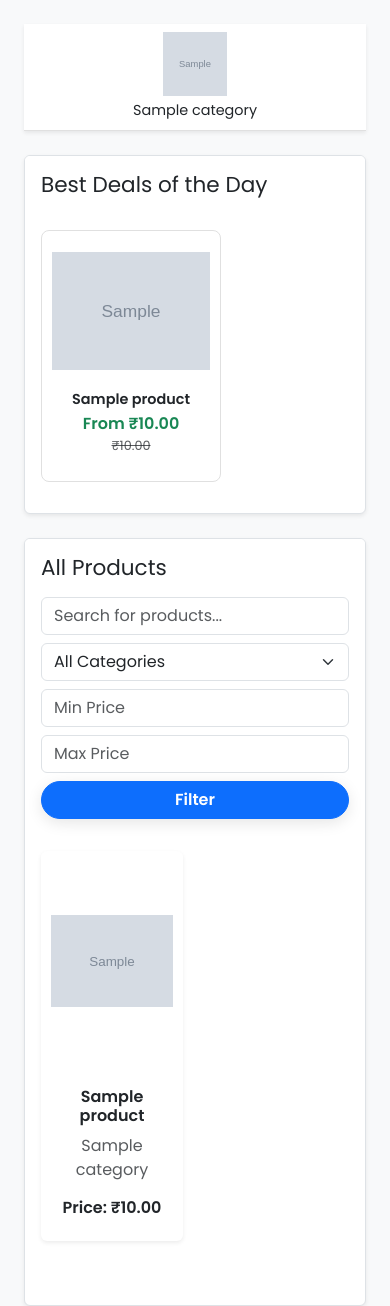
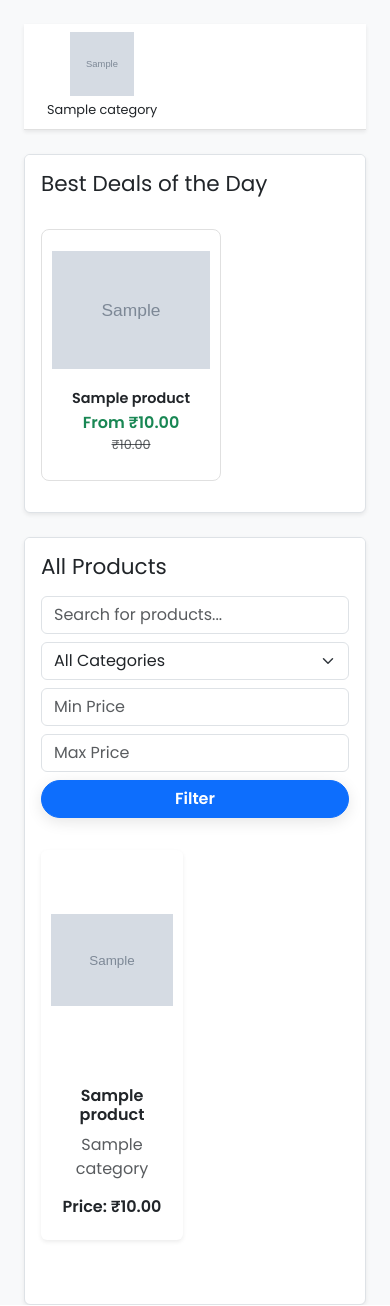
Before and after one commit to Soubhagya-biswal/my-django-store, a Django app: page / in a window 390 px wide. Shown: the part 56-1362 px from the top of the page. Run offline with Django 5.2, Linux system fonts and the light colour scheme; tables that the repository leaves empty hold one stand-in row (values such as "Sample post"); grey boxes marked "Sample" are stand-in pictures; some libraries are stand-ins or nearby versions.

Commit message:
Homepage ko mobile responsive banaya

```diff
--- a/store/templates/store/index.html
+++ b/store/templates/store/index.html
@@ -3,7 +3,6 @@
 
 {% block content %}
 <style>
-
     .coupon-card-horizontal {
         display: inline-block;
         flex-shrink: 0;
@@ -42,17 +41,14 @@
 
 <div class="container-fluid">
 
-    <div class="category-nav-container bg-white shadow-sm py-2 mb-4">
-        <div class="d-flex justify-content-around text-center">
+    <div class="category-nav-container bg-white shadow-sm mb-4">
+        <div class="d-flex flex-nowrap overflow-auto py-2">
             {% for cat in categories %}
-            <a href="?category={{ cat.name }}" class="text-decoration-none text-dark">
+            <a href="?category={{ cat.name }}" class="text-decoration-none text-dark mx-2 flex-shrink-0 text-center"
+                style="width: 80px;">
                 <div class="category-item">
-
-
                     <img src="{{ cat.image_url }}" alt="{{ cat.name }}" class="category-icon">
-
-
-                    <p class="mb-0 mt-1" style="font-size: 0.9rem;">{{ cat.name }}</p>
+                    <p class="mb-0 mt-1" style="font-size: 0.8rem;">{{ cat.name }}</p>
                 </div>
             </a>
             {% endfor %}
@@ -150,7 +146,7 @@
                 <div class="col-6 col-md-4 col-lg-3 mb-4">
                     <div class="card h-100 border-0 shadow-sm">
                         <a href="{% url 'product_detail' product_id=product.id %}">
-                            <img src="{{ product.image_url }}" class="card-img-top" alt="{{ product.name }}"
+                            <img src="{{ product.image_url }}" class="card-img-top img-fluid" alt="{{ product.name }}"
                                 style="height: 220px; object-fit: contain; padding: 10px;">
                         </a>
                         <div class="card-body d-flex flex-column text-center">
```
